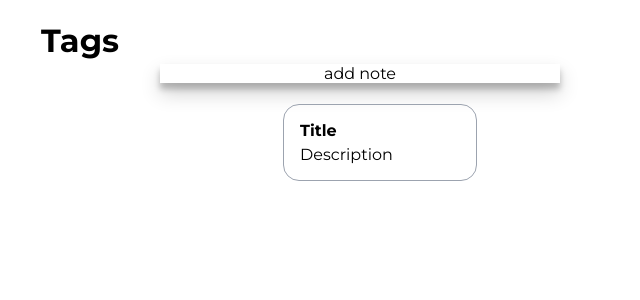
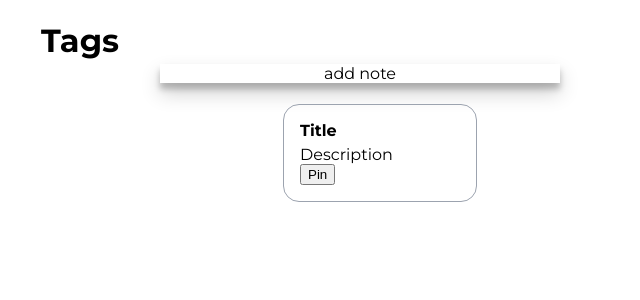
Before and after one commit to amansethi00/gkeep_react, a React (Create React App) app: page / in a window 1280 px wide. Shown: the top 300 px of the page, without its empty margins (0-640 px from the left). Built offline with nearby package versions, Linux system fonts and the light colour scheme.

Commit message:
feat:add pin button

```diff
--- a/src/App.js
+++ b/src/App.js
@@ -2,7 +2,6 @@ import "./App.css";
 import "./App.scss";
 import {useState} from "react";
 import {v4 as uuidv4} from "uuid";
-
 const todo = [
   {
     id: uuidv4(),
@@ -36,7 +35,27 @@ function App() {
     showInput(!input);
     setUserinput("");
   };
-  console.log(userinput);
+  // console.log(userinput);
+  // console.log(todos);
+
+  function Pin({id, setTodo}) {
+    const pinHandler = (id) => {
+      setTodo((prev) => {
+        prev.map((e) => (e.id === id ? {...e, pin: true} : e));
+      });
+      console.log(todos);
+    };
+    return (
+      <div>
+        <button onClick={() => pinHandler(id)}>Pinned</button>
+      </div>
+    );
+  }
+  const pinHandler = (id) => {
+    setTodos((prev) =>
+      prev.map((e) => (e.id === id ? {...e, pin: !e.pin} : e))
+    );
+  };
   console.log(todos);
   return (
     <div className="App">
@@ -71,13 +90,20 @@ function App() {
           )}
           <ul>
             <div className="todo-view">
-              {" "}
               {todos.map((prev) => {
                 return (
                   <li key={prev.id}>
                     <div className="todo">
                       <div className="todo-title">{prev.title}</div>
                       <div className="todo-description">{prev.description}</div>
+                      {/* <Pin id={prev.id} setTodo={setTodos} /> */}
+                      <button onClick={() => pinHandler(prev.id)}>
+                        {prev.pin !== true ? (
+                          <span>Pin</span>
+                        ) : (
+                          <span>Pinned</span>
+                        )}
+                      </button>
                     </div>
                   </li>
                 );
@@ -86,7 +112,7 @@ function App() {
           </ul>
         </div>
       </div>
-
+      <div className="pin"></div>
       {/* <div className="todo">
         <div className="todo-title"> Title</div>
         <div className="todo-description">Description</div>
```
